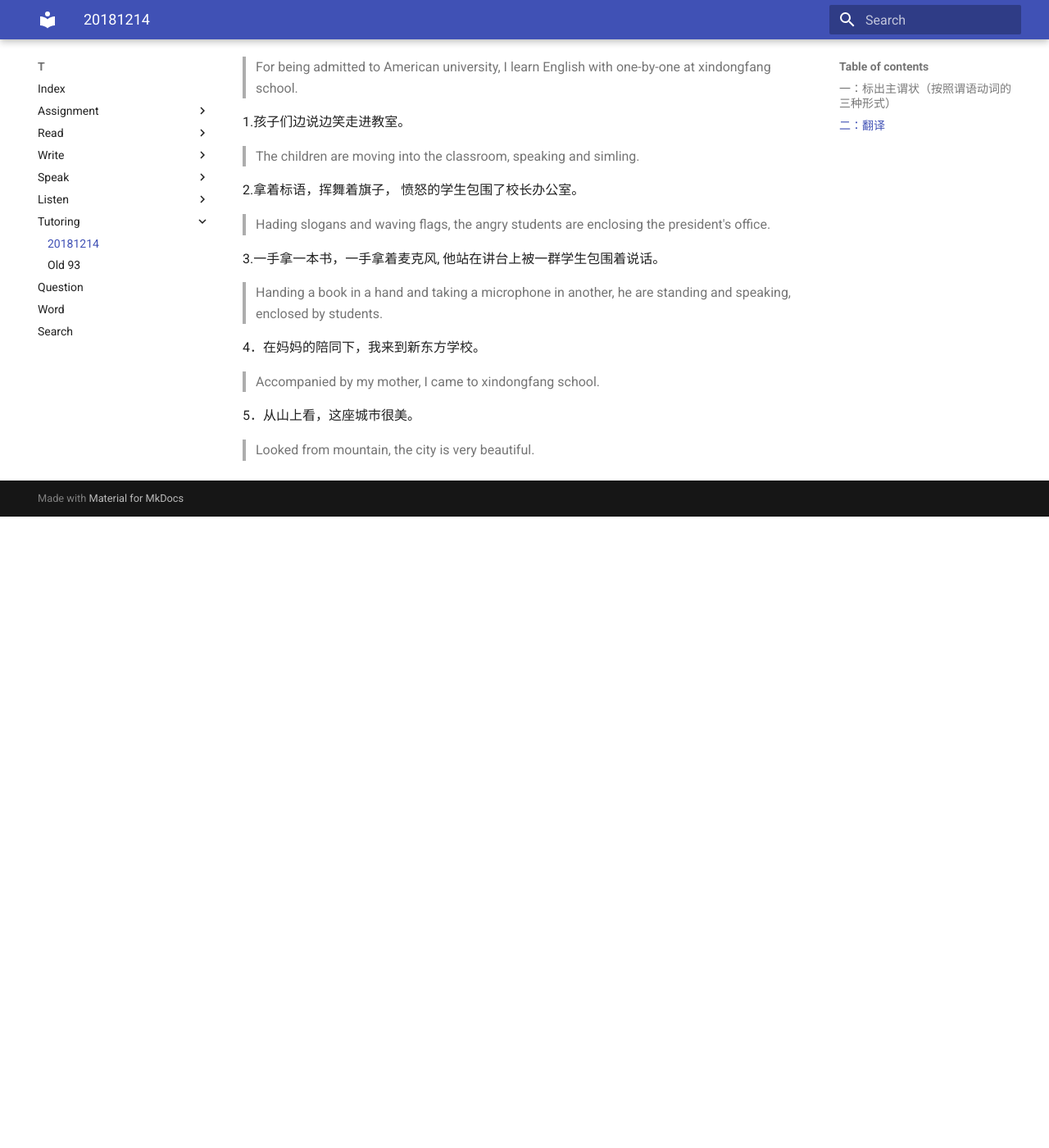
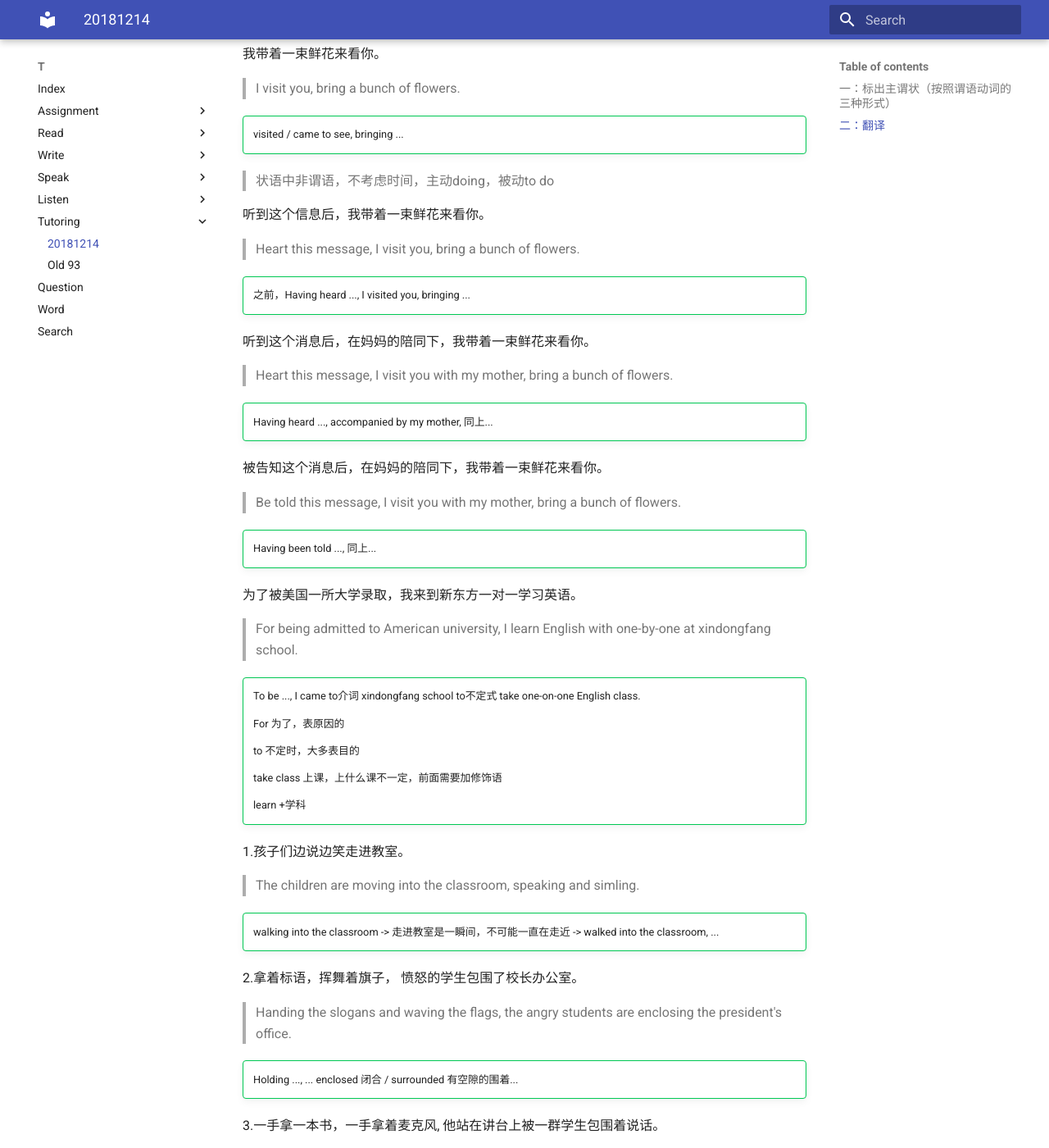
Before and after one commit to katyushaQ/t, an MkDocs documentation site: the page built from docs/tutoring/20181214.md, in a window 1280 px wide and 1400 px high, scrolled down 1764 px. Shown: the whole window at 82% size. Built offline with MkDocs 1.6.1 and Material for MkDocs 9.7.7, drawn with Linux system fonts in a browser that asks for light colours; old or Windows-style settings are respelled for this version of MkDocs; before the commit the page ends 2394 px from its top, so only the background shows below that; some of the changed text lies outside the part shown.

Commit message:
2018-1217-1223.md 20181217-20181222, 20181214.md 指导课纠正问题, 93-en-cn.md 老托93-1

```diff
--- a/docs/tutoring/20181214.md
+++ b/docs/tutoring/20181214.md
@@ -7,9 +7,14 @@
 
 { Waving signposts carrying words like "Being ready to help others for a just cause," or "Observing civility in public" }, **the 23-year-old guy** {++with a dozen of his companions++} ==greeted== ^^passers^^-{ by while rapping a song at the People's Square }.
 
+> passers-by 路人
+> { while rapping a song at the People's Square }
+
 {++All dressed in 1960s Chinese army uniforms++}, { wearing army caps and green bags marked with characters of "Serving the People" }, **about a thousand college students** ==staged== ^^an art performance^^ { at bustling metro stations to call on the public to follow the example of Lei Feng }.
 
 { To celebrate China's Youth Day }, **college students** {++from across the country++} ==are== ^^busy rehearsing at the CCTV studios^^ , { for a huge "May Flower" gala }, ( the show to be broadcast live on CCTV tonight ), {++which features a dance with a sporting theme led by four World Olympic champions++}.
+
+> ==are busy rechearsing==
 
 **Television**，( the most pervasive and persuasive of modern technologies )，{++marked by rapid change and growth++}，==is moving into== ^^a new era^^，( an era of extraordinary sophistication and versatility )，{++which promises to reshape our lives and our world++}.
 
@@ -37,35 +42,103 @@
 我来到新东方学校，迫切地想学好英语。（eager to do )
 > Coming to xindongfang school, I eager to learn English well.
 
+!!! success ""
+
+    eager adj. 热切的，渴望的
+
+    I came to xindongfang school, eager to learn English well.
+
+    adj./n. + to 介词 do sth
+
+    to 介词：+n./doing
+
+    to 不定式：+ do
+
 她站在老师面前，无比羞愧。
 > She is standing in front of teacher, shaming very much.
+
+!!! success ""
+
+    ..., ashamed very much.
+    highly 褒义
+    extremely 褒贬义
 
 我带着一束鲜花来看你。
 > I visit you, bring a bunch of flowers.
 
+!!! success ""
+
+    visited / came to see, bringing ...
+
+> 状语中非谓语，不考虑时间，主动doing，被动to do
+
 听到这个信息后，我带着一束鲜花来看你。
 > Heart this message, I visit you, bring a bunch of flowers.
+
+!!! success ""
+
+    之前，Having heard ..., I visited you, bringing ...
 
 听到这个消息后，在妈妈的陪同下，我带着一束鲜花来看你。
 > Heart this message, I visit you with my mother, bring a bunch of flowers.
 
+!!! success ""
+
+    Having heard ..., accompanied by my mother, 同上...
+
 被告知这个消息后，在妈妈的陪同下，我带着一束鲜花来看你。
 > Be told this message, I visit you with my mother, bring a bunch of flowers.
+
+!!! success ""
+
+    Having been told ..., 同上...
 
 为了被美国一所大学录取，我来到新东方一对一学习英语。
 > For being admitted to American university, I learn English with one-by-one at xindongfang school.
 
+!!! success ""
+
+    To be ..., I came to介词 xindongfang school to不定式 take one-on-one English class.
+
+    For 为了，表原因的
+
+    to 不定时，大多表目的
+
+    take class 上课，上什么课不一定，前面需要加修饰语
+
+    learn +学科
+
 1.孩子们边说边笑走进教室。
 > The children are moving into the classroom, speaking and simling.
 
+!!! success ""
+
+    walking into the classroom -> 走进教室是一瞬间，不可能一直在走近 -> walked into the classroom, ...
+
 2.拿着标语，挥舞着旗子， 愤怒的学生包围了校长办公室。
-> Hading slogans and waving flags, the angry students are enclosing the president's office.
+> Handing the slogans and waving the flags, the angry students are enclosing the president's office.
+
+!!! success ""
+
+    Holding ..., ... enclosed 闭合 / surrounded 有空隙的围着...
 
 3.一手拿一本书，一手拿着麦克风, 他站在讲台上被一群学生包围着说话。
 > Handing a book in a hand and taking a microphone in another, he are standing and speaking, enclosed by students.
+
+!!! success ""
+
+    Holding a book one hand and ..., he is ...
 
 4．在妈妈的陪同下，我来到新东方学校。
 > Accompanied by my mother, I came to xindongfang school.
 
 5．从山上看，这座城市很美。
 > Looked from mountain, the city is very beautiful.
+
+!!! success ""
+
+    这句非常好
+
+!!! attention ""
+
+    with + 静态的词，不表达一个动作，没有一个动作，不知道用什么动词表达的时候可用with构成一个短语；需要动作的，使用动词不定时，不能用with
```
Also changed, not shown: docs/assignment/2018-1217-1223.md (+13 -17 lines), docs/tutoring/93-en-cn.md (+3 -1 lines).
